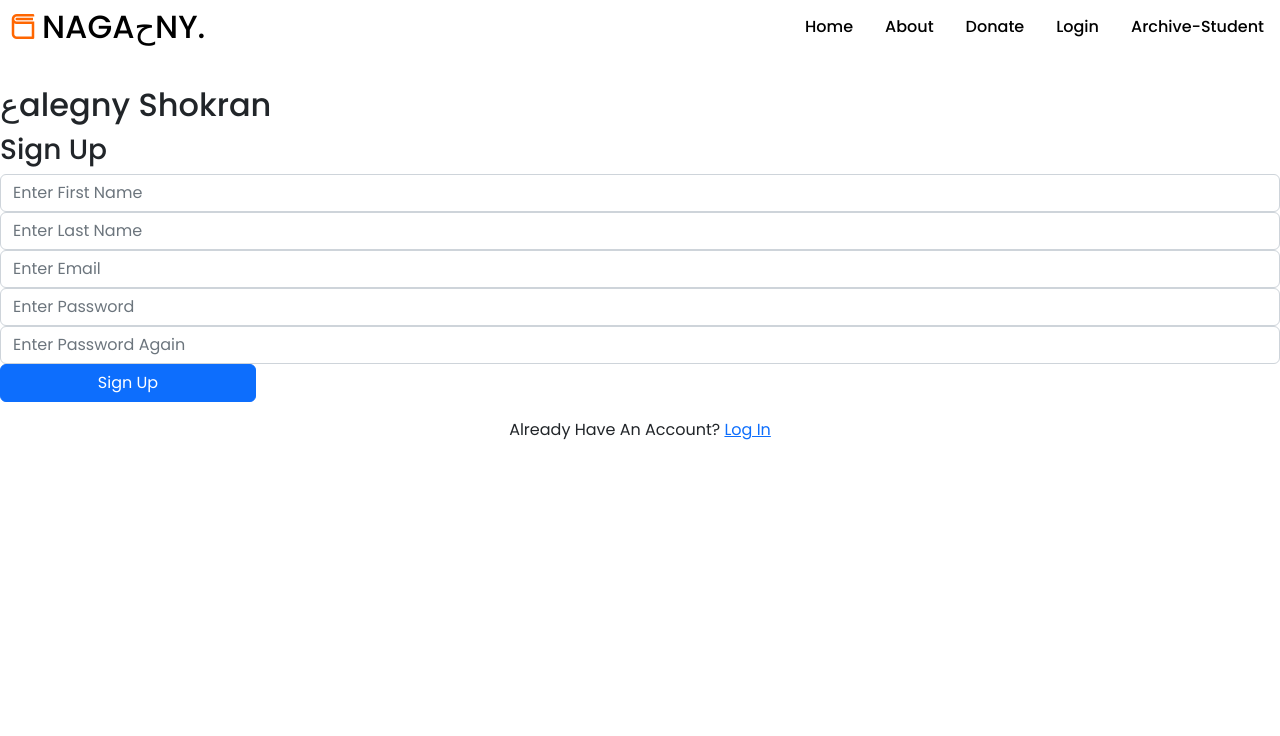
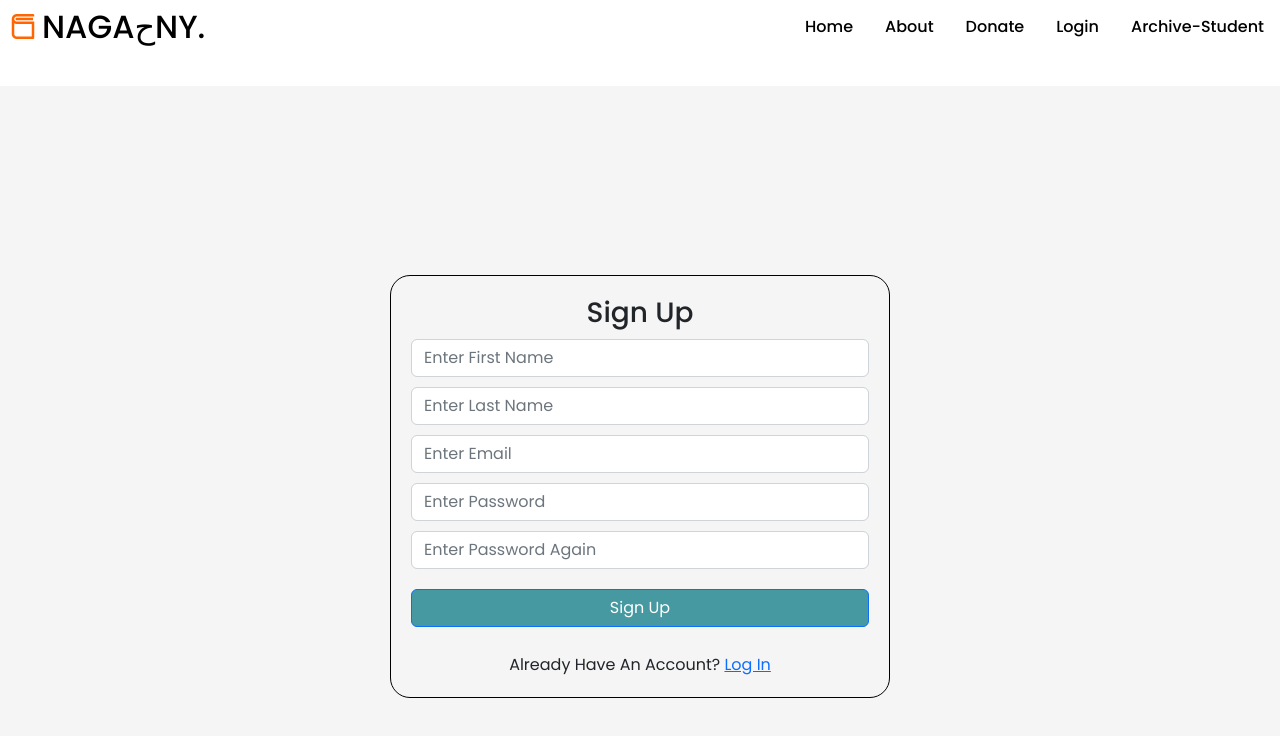
Before and after one commit to Osos-7/Agile-Final, a React (Create React App) app: page /signup in a window 1280 px wide. Shown: the top 736 px of the page. Built offline with nearby package versions, Linux system fonts and the light colour scheme.

Commit message:
render added

```diff
--- a/src/Components/Signup/Signup.js
+++ b/src/Components/Signup/Signup.js
@@ -1,4 +1,4 @@
-// import "./Signup.css";
+import "./Signup.css";
 import { Button, Form, Alert } from "react-bootstrap";
 import { useNavigate, Link } from "react-router-dom";
 import { useState, useRef } from "react";
@@ -21,7 +21,7 @@ const Signup = () => {
   function handleSignup(e) {
     // alert("Hello");
     axios
-      .post("https://agile-server.onrender.com/registration", {
+      .post("https://agile-server.onrender.com/SendDonation", {
         firstName: firstNameRef.current.value,
         lastName: lastNameRef.current.value,
         email: emailRef.current.value,
@@ -56,7 +56,6 @@ const Signup = () => {
   return (
     <div className="signup">
       <Form className="signup-form">
-        <h2>عalegny Shokran</h2>
         <h3>Sign Up</h3>
         {error && <Alert variant="danger">{error}</Alert>}
         <Form.Group className="mb-3" controlId="formBasicEmail">
```
